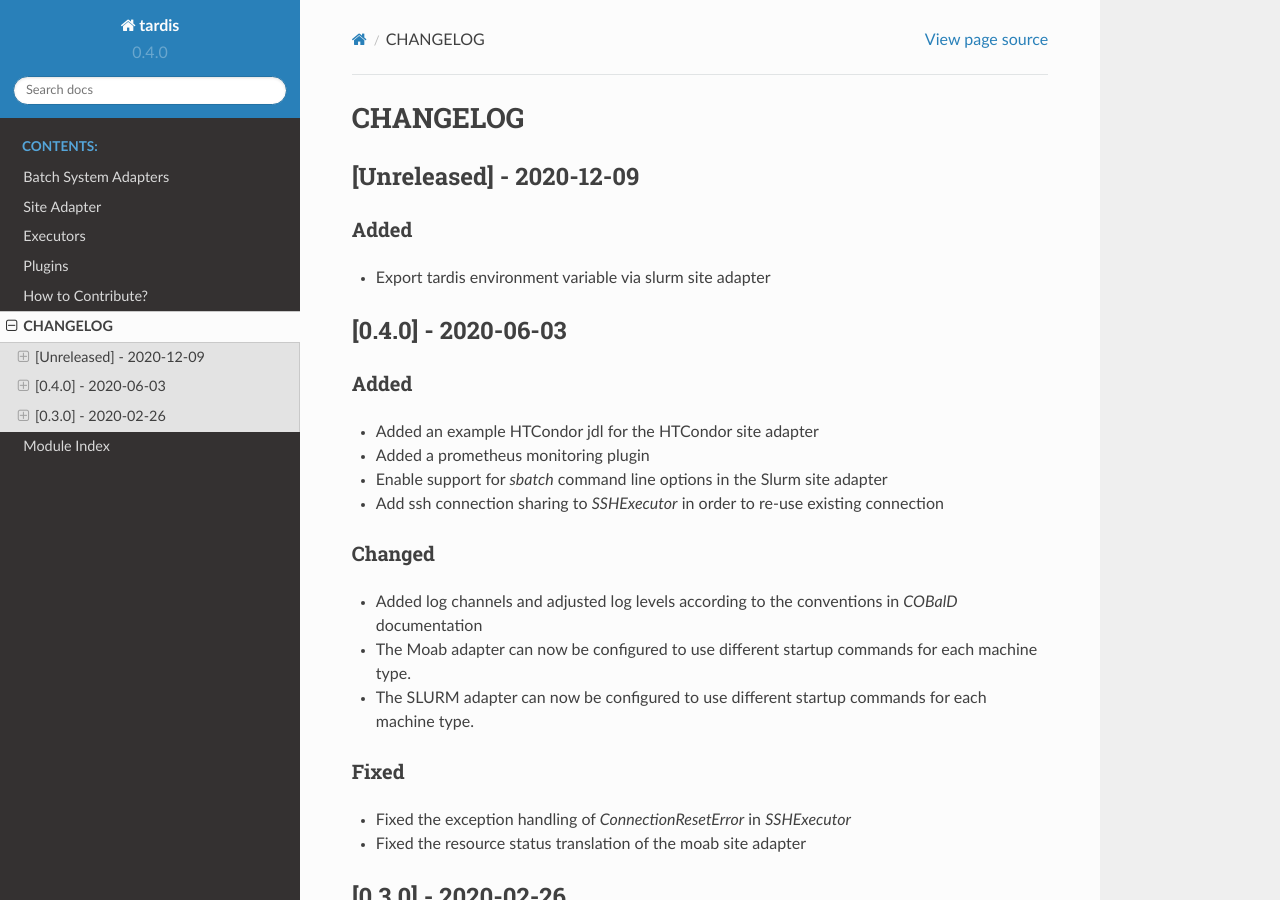
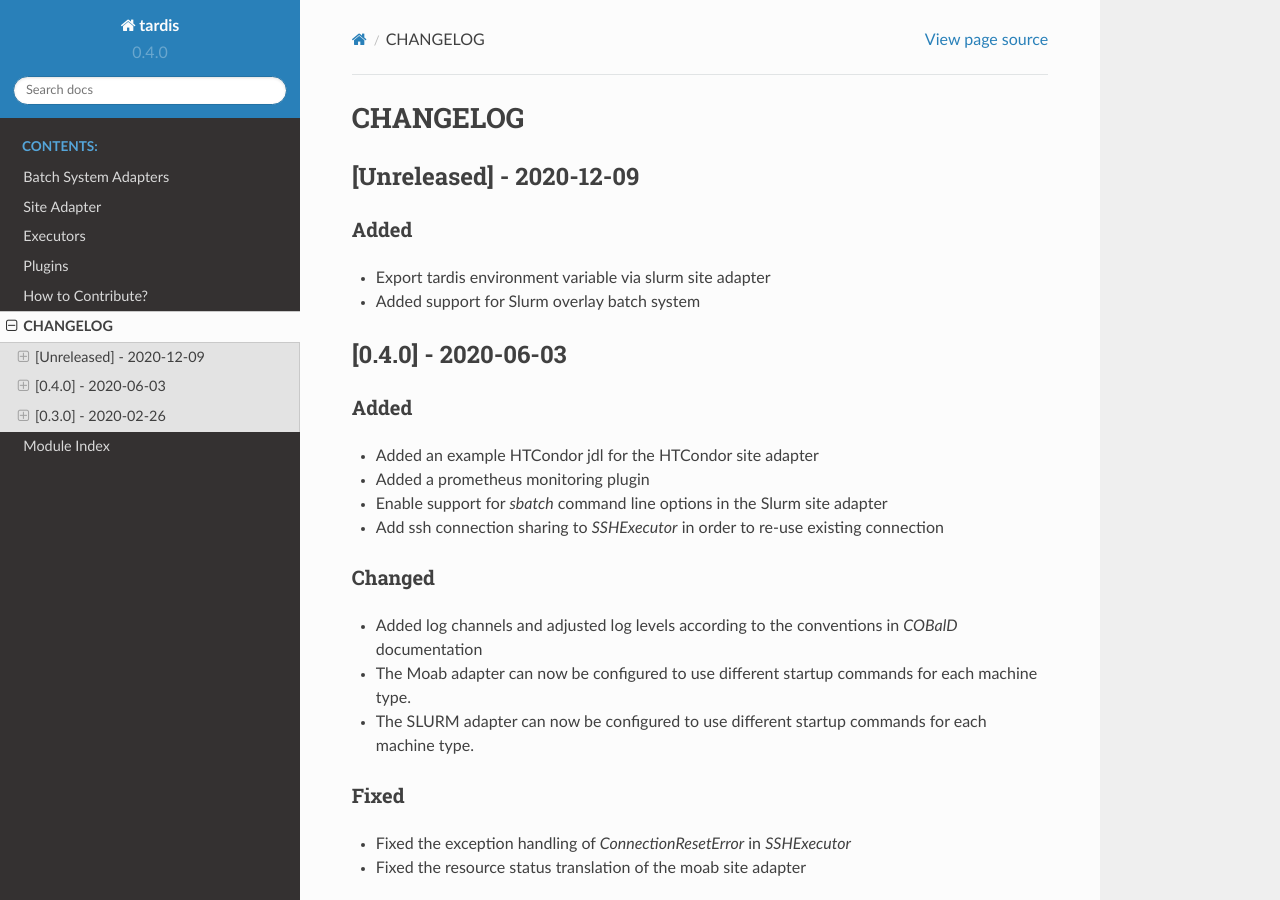
Before and after one commit to MatterMiners/tardis, a Sphinx documentation site: the page built from docs/source/changelog.rst, in a window 1280 px wide and 900 px high. Built offline with Sphinx 7.4.7 and the Read the Docs theme 2.0.0, drawn with Linux system fonts in a browser that asks for light colours.

Commit message:
Add change log for Slurm OBS

```diff
--- a/docs/source/changelog.rst
+++ b/docs/source/changelog.rst
@@ -13,6 +13,7 @@ Added
 -----
 
 * Export tardis environment variable via slurm site adapter
+* Added support for Slurm overlay batch system
 
 [0.4.0] - 2020-06-03
 ====================
--- /dev/null
+++ b/docs/source/changes/129.add_slurm_overlay_batchsystem_adapter.yaml
@@ -0,0 +1,6 @@
+category: added
+summary: "Added support for Slurm overlay batch system"
+description: |
+  The Slurm batch system is now also supported as overlay batch system to manage dynamic resources.
+pull requests:
+- 129
```
